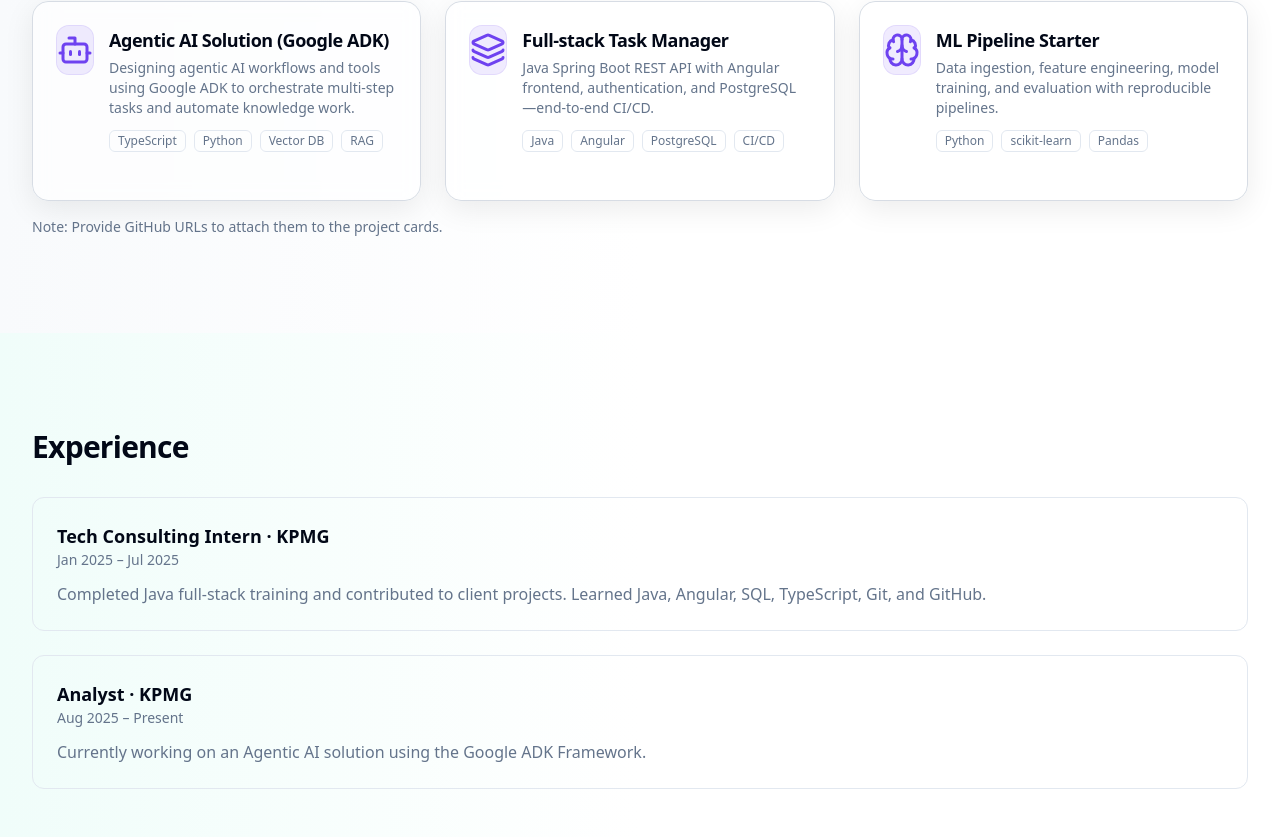
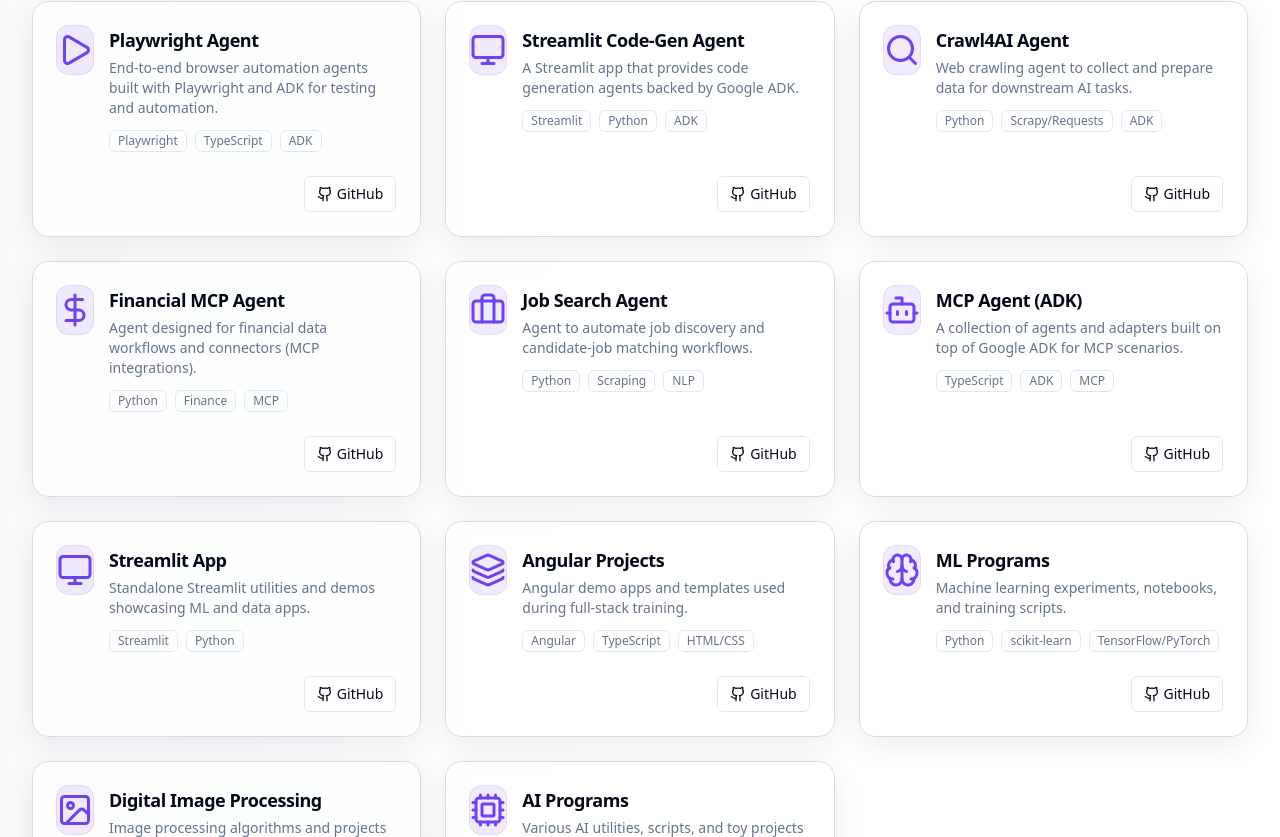
Before and after one commit to spotternaik/Portfolio, a React (Vite) app: page / in a window 1280 px wide. Shown: the part 1183-2020 px from the top of the page. Built offline with nearby package versions, Linux system fonts and the light colour scheme.

Commit message:
Replace PROJECTS array with provided GitHub repos and icons
cgen-1bcd1222435a4e9e989d5af7f60981fa

```diff
--- a/client/data/portfolio.ts
+++ b/client/data/portfolio.ts
@@ -9,25 +9,81 @@ export const ABOUT =
 
 export const PROJECTS: Project[] = [
   {
-    title: "Agentic AI Solution (Google ADK)",
-    description:
-      "Designing agentic AI workflows and tools using Google ADK to orchestrate multi‑step tasks and automate knowledge work.",
-    tech: ["TypeScript", "Python", "Vector DB", "RAG"],
+    title: "Playwright Agent",
+    description: "End‑to‑end browser automation agents built with Playwright and ADK for testing and automation.",
+    tech: ["Playwright", "TypeScript", "ADK"],
+    github: "https://github.com/Dronanaik/google-adk/tree/main/PlaywrightAgent",
+    iconKey: "play",
+  },
+  {
+    title: "Streamlit Code‑Gen Agent",
+    description: "A Streamlit app that provides code generation agents backed by Google ADK.",
+    tech: ["Streamlit", "Python", "ADK"],
+    github: "https://github.com/Dronanaik/google-adk/tree/main/Streamlit-Code-Gen-agent",
+    iconKey: "monitor",
+  },
+  {
+    title: "Crawl4AI Agent",
+    description: "Web crawling agent to collect and prepare data for downstream AI tasks.",
+    tech: ["Python", "Scrapy/Requests", "ADK"],
+    github: "https://github.com/Dronanaik/google-adk/tree/main/crawl4AI-agent",
+    iconKey: "search",
+  },
+  {
+    title: "Financial MCP Agent",
+    description: "Agent designed for financial data workflows and connectors (MCP integrations).",
+    tech: ["Python", "Finance", "MCP"],
+    github: "https://github.com/Dronanaik/google-adk/tree/main/financial-mcp-agent",
+    iconKey: "dollar",
+  },
+  {
+    title: "Job Search Agent",
+    description: "Agent to automate job discovery and candidate‑job matching workflows.",
+    tech: ["Python", "Scraping", "NLP"],
+    github: "https://github.com/Dronanaik/google-adk/tree/main/job_search_agent",
+    iconKey: "briefcase",
+  },
+  {
+    title: "MCP Agent (ADK)",
+    description: "A collection of agents and adapters built on top of Google ADK for MCP scenarios.",
+    tech: ["TypeScript", "ADK", "MCP"],
+    github: "https://github.com/Dronanaik/google-adk/tree/main/mcp-agent-adk",
     iconKey: "bot",
   },
   {
-    title: "Full‑stack Task Manager",
-    description:
-      "Java Spring Boot REST API with Angular frontend, authentication, and PostgreSQL—end‑to‑end CI/CD.",
-    tech: ["Java", "Angular", "PostgreSQL", "CI/CD"],
+    title: "Streamlit App",
+    description: "Standalone Streamlit utilities and demos showcasing ML and data apps.",
+    tech: ["Streamlit", "Python"],
+    github: "https://github.com/Dronanaik/streamlit-app",
+    iconKey: "monitor",
+  },
+  {
+    title: "Angular Projects",
+    description: "Angular demo apps and templates used during full‑stack training.",
+    tech: ["Angular", "TypeScript", "HTML/CSS"],
+    github: "https://github.com/Dronanaik/angular",
     iconKey: "layers",
   },
   {
-    title: "ML Pipeline Starter",
-    description:
-      "Data ingestion, feature engineering, model training, and evaluation with reproducible pipelines.",
-    tech: ["Python", "scikit‑learn", "Pandas"],
+    title: "ML Programs",
+    description: "Machine learning experiments, notebooks, and training scripts.",
+    tech: ["Python", "scikit‑learn", "TensorFlow/PyTorch"],
+    github: "https://github.com/Dronanaik/ml-programs",
     iconKey: "brain",
+  },
+  {
+    title: "Digital Image Processing",
+    description: "Image processing algorithms and projects implemented for coursework and demos.",
+    tech: ["Python", "OpenCV", "NumPy"],
+    github: "https://github.com/Dronanaik/digital-image-processing-programs",
+    iconKey: "image",
+  },
+  {
+    title: "AI Programs",
+    description: "Various AI utilities, scripts, and toy projects exploring models and agents.",
+    tech: ["Python", "AI"],
+    github: "https://github.com/Dronanaik/ai_programs",
+    iconKey: "cpu",
   },
 ];
 
```
